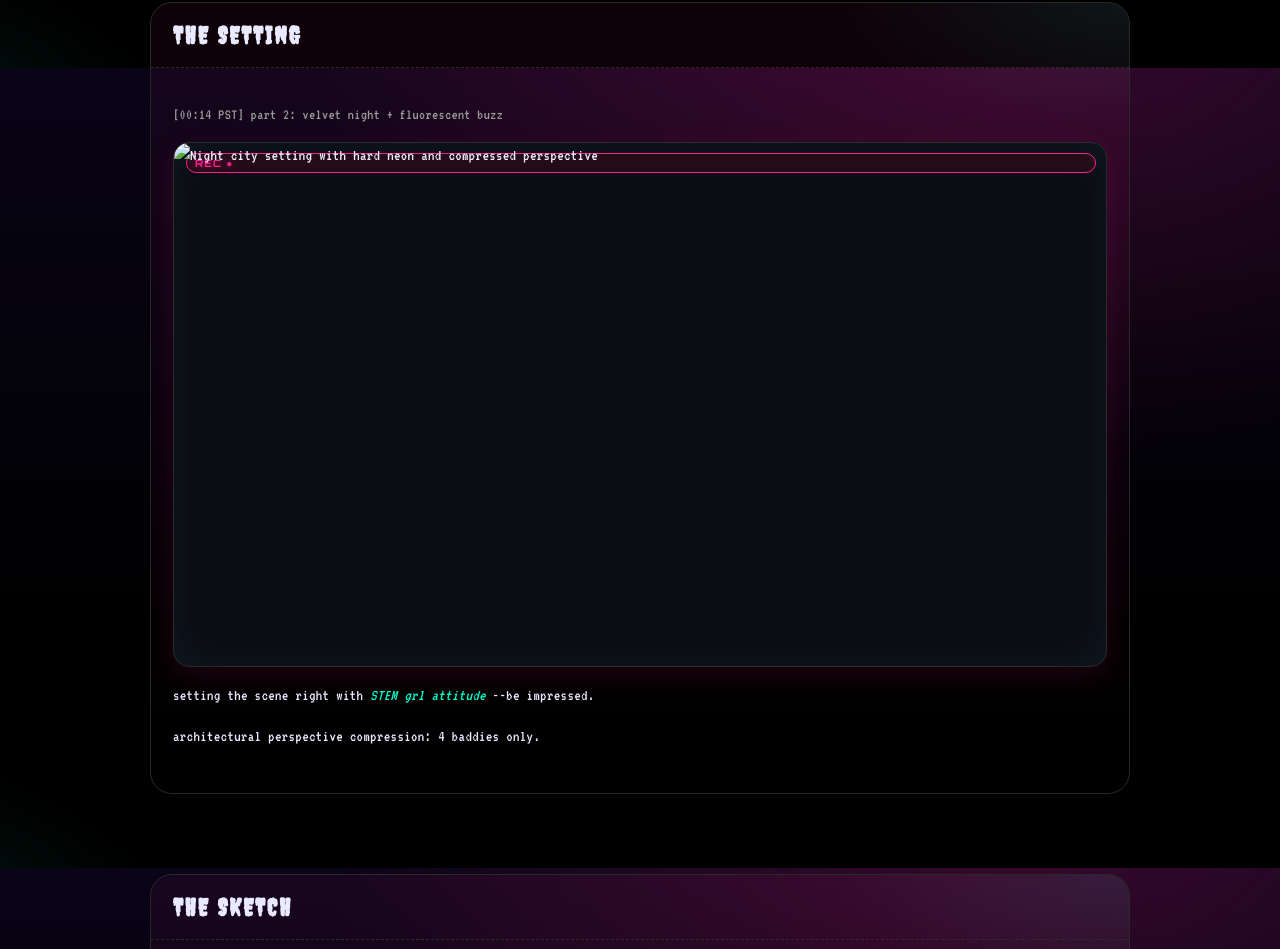
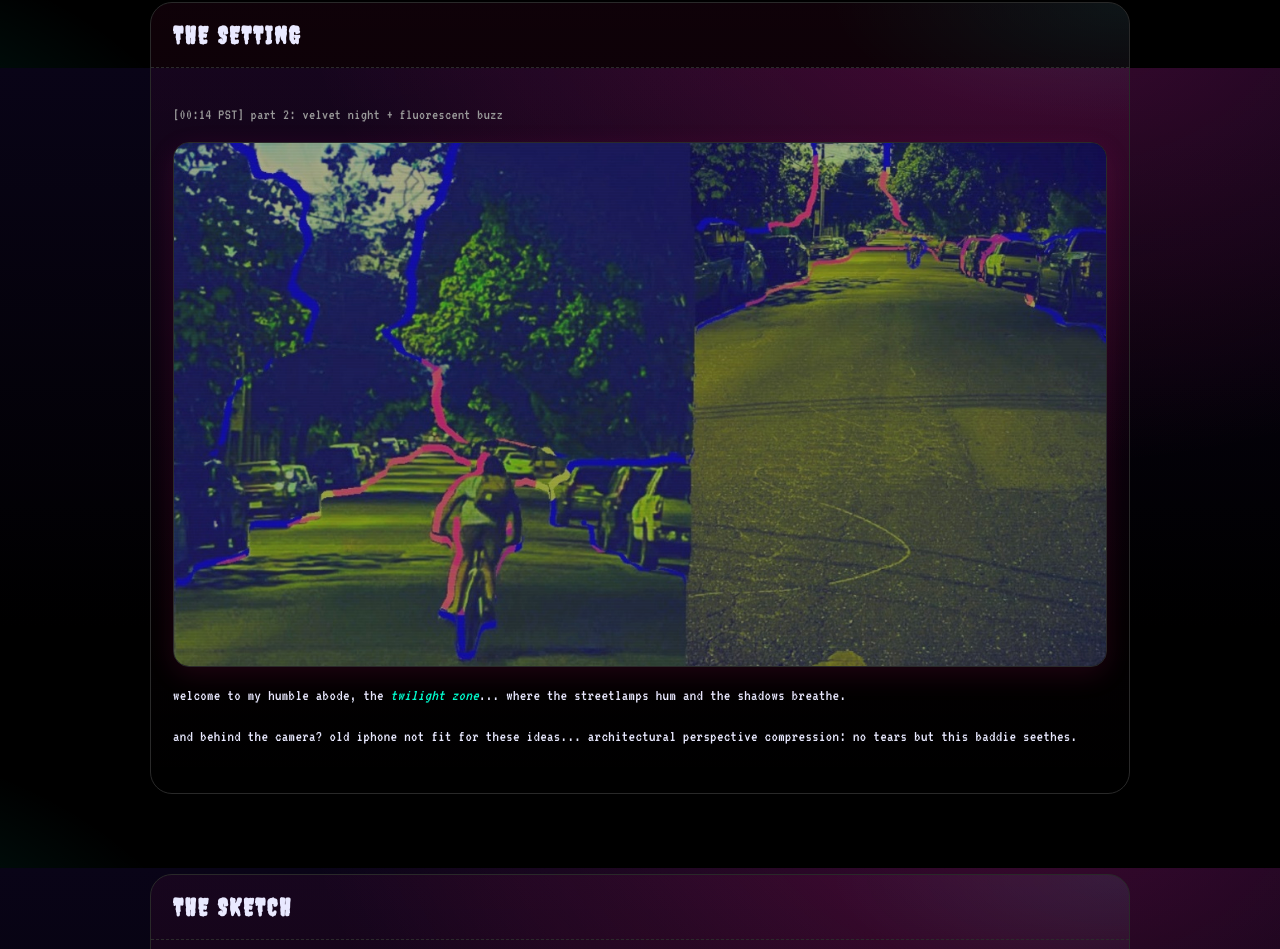
Before and after one commit to Sammiesmith/Sammiesmith.github.io, a plain HTML site: page 0/index.html in a window 1280 px wide. Shown: the part 1532-2481 px from the top of the page. Drawn offline with Linux system fonts and the light colour scheme.

Commit message:
part 2 added

```diff
--- a/0/index.html
+++ b/0/index.html
@@ -414,15 +414,15 @@
       <p class="time">[00:14 PST] part 2: velvet night + fluorescent buzz</p>
         <figure class="shot">
         <span class="rec">REC ●</span>
-        <img src="images/setting.jpg" alt="Night city setting with hard neon and compressed perspective" loading="lazy">
+        <img src="assets/part2.jpg" alt="Night city setting with hard neon and compressed perspective" loading="lazy">
         </figure>
 
       <p>
-        setting the scene right with <em>STEM grl attitude</em> --be impressed.
+        welcome to my humble abode, the <em>twilight zone</em>... where the streetlamps hum and the shadows breathe.
 
       </p>
       <p>
-        architectural perspective compression: 4 baddies only.
+        and behind the camera? old iphone not fit for these ideas... architectural perspective compression: no tears but this baddie seethes.
       </p>
     </div>
   </section>
```
Also changed, not shown: 0/assets/part2.jpg (added).
